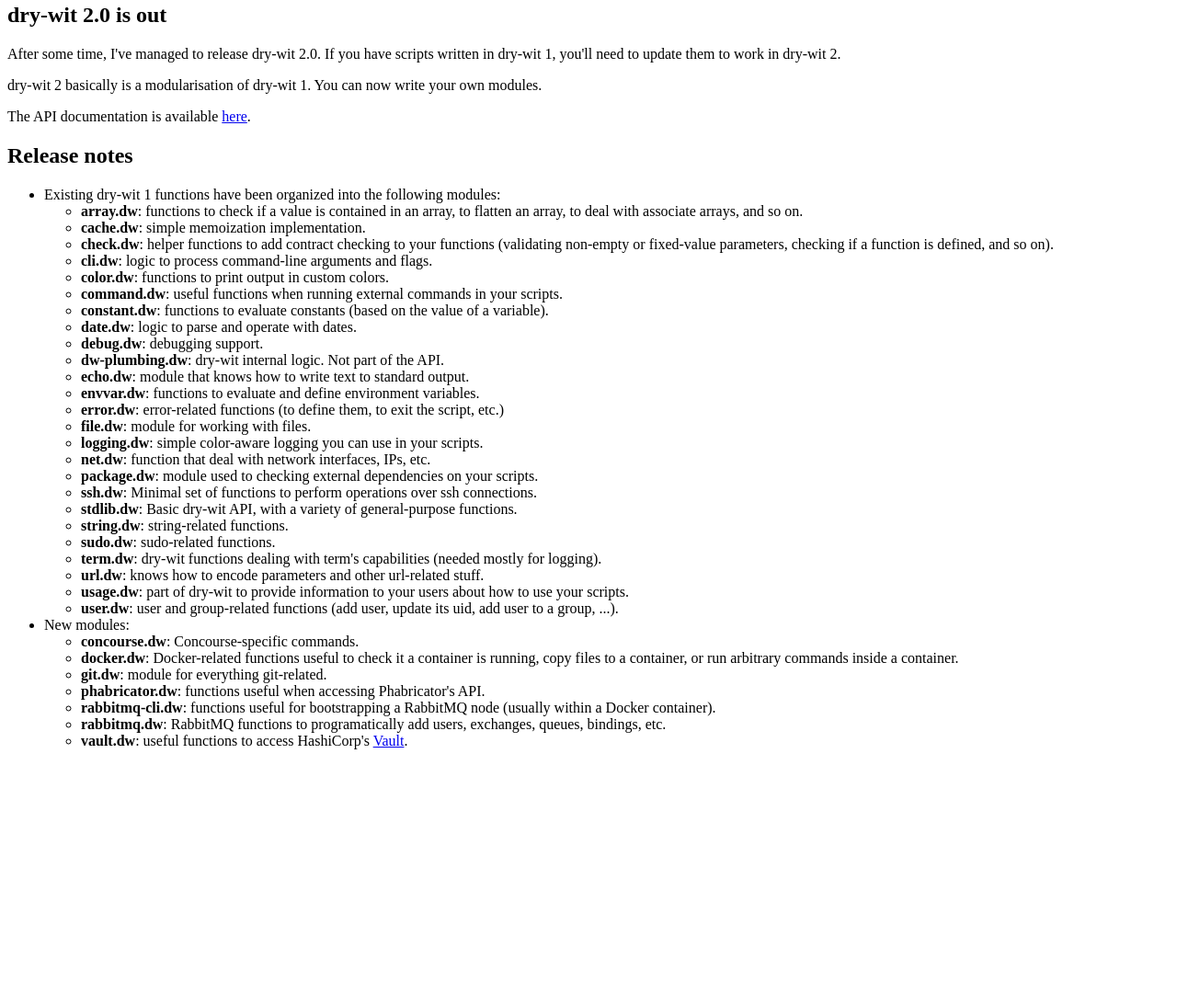
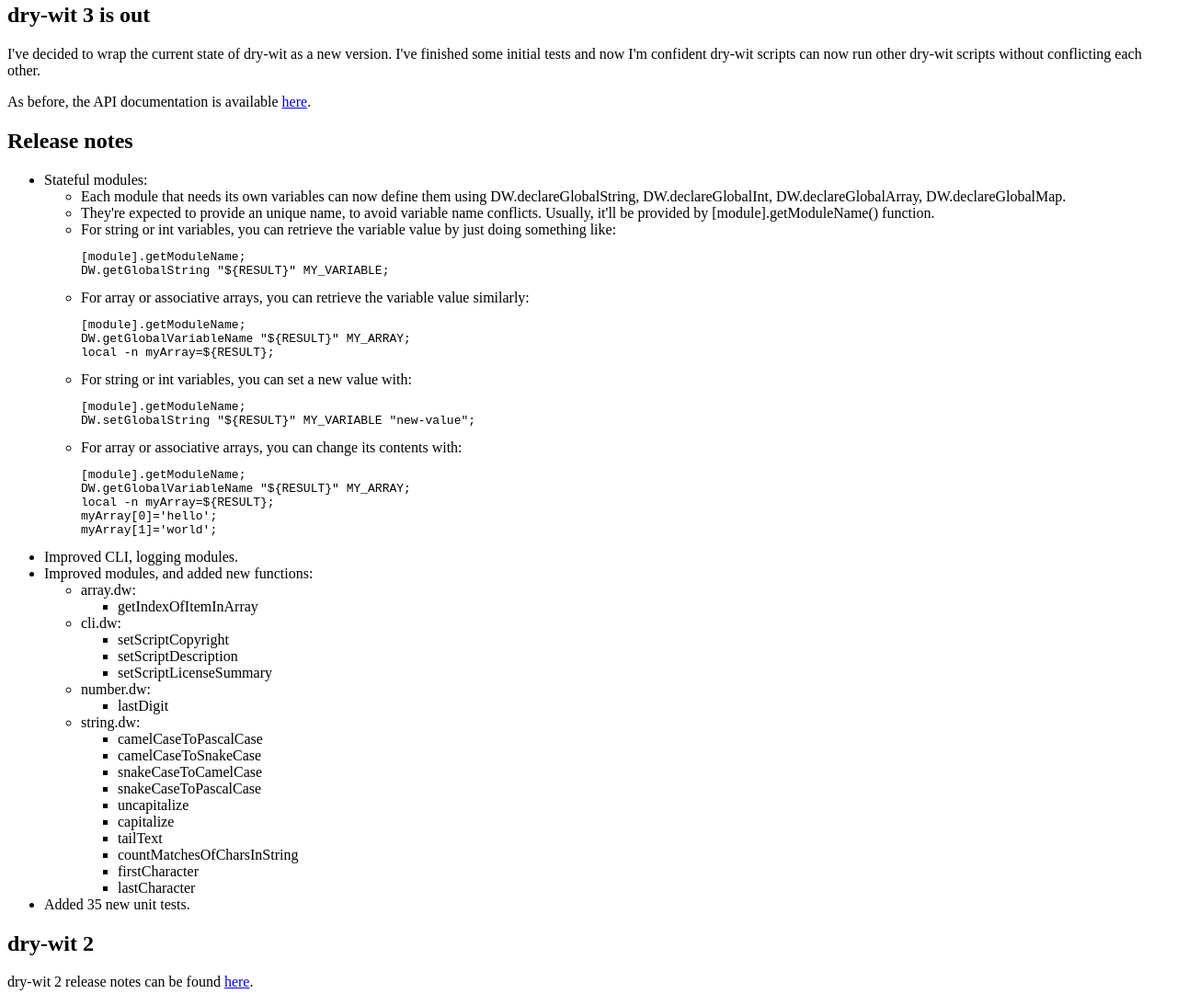
Before and after one commit to rydnr/dry-wit, a plain HTML site: page docs/index.html in a window 1280 px wide. Shown: the part 17-1110 px from the top of the page at 92% size. Before the commit the page ends 848 px from the top, so only its background shows below. Drawn offline with Linux system fonts and the light colour scheme.

Commit message:
Releasing dry-wit 3

```diff
--- a/docs/index.html
+++ b/docs/index.html
@@ -1,7 +1,7 @@
 <!doctype html>
 <html>
     <head>
-        <title>dry-wit</title>
+        <title>dry-wit 3 is out</title>
         <meta charset="utf-8" />
     </head>
     <body>
@@ -9,54 +9,78 @@
         <nav></nav>
         <main>
             <article>
-                <h1>dry-wit 2.0 is out</h1>
-                <p>After some time, I've managed to release dry-wit 2.0. If you have scripts written in dry-wit 1, you'll need to update them to work in dry-wit 2.</p>
-                <p>dry-wit 2 basically is a modularisation of dry-wit 1. You can now write your own modules.</p>
-                <p>The API documentation is available <a href="api.html">here</a>.</p>
+                <h1>dry-wit 3 is out</h1>
+                <p>I've decided to wrap the current state of dry-wit as a new version. I've finished some initial tests and now I'm confident dry-wit scripts can now run other dry-wit scripts without conflicting each other.</p>
+                <p>As before, the API documentation is available <a href="api.html">here</a>.</p>
                 <section>
                     <h2>Release notes</h2>
                     <ul>
-                        <li>Existing dry-wit 1 functions have been organized into the following modules:
+                        <li>Stateful modules:
                             <ul>
-                                <li><strong>array.dw</strong>: functions to check if a value is contained in an array, to flatten an array, to deal with associate arrays, and so on.</li>
-                                <li><strong>cache.dw</strong>: simple memoization implementation.</li>
-                                <li><strong>check.dw</strong>: helper functions to add contract checking to your functions (validating non-empty or fixed-value parameters, checking if a function is defined, and so on).</li>
-                                <li><strong>cli.dw</strong>: logic to process command-line arguments and flags.</li>
-                                <li><strong>color.dw</strong>: functions to print output in custom colors.</li>
-                                <li><strong>command.dw</strong>: useful functions when running external commands in your scripts.</li>
-                                <li><strong>constant.dw</strong>: functions to evaluate constants (based on the value of a variable).</li>
-                                <li><strong>date.dw</strong>: logic to parse and operate with dates.</li>
-                                <li><strong>debug.dw</strong>: debugging support.</li>
-                                <li><strong>dw-plumbing.dw</strong>: dry-wit internal logic. Not part of the API.</li>
-                                <li><strong>echo.dw</strong>: module that knows how to write text to standard output.</li>
-                                <li><strong>envvar.dw</strong>: functions to evaluate and define environment variables.</li>
-                                <li><strong>error.dw</strong>: error-related functions (to define them, to exit the script, etc.)</li>
-                                <li><strong>file.dw</strong>: module for working with files.</li>
-                                <li><strong>logging.dw</strong>: simple color-aware logging you can use in your scripts.</li>
-                                <li><strong>net.dw</strong>: function that deal with network interfaces, IPs, etc.</li>
-                                <li><strong>package.dw</strong>: module used to checking external dependencies on your scripts.</li>
-                                <li><strong>ssh.dw</strong>: Minimal set of functions to perform operations over ssh connections.</li>
-                                <li><strong>stdlib.dw</strong>: Basic dry-wit API, with a variety of general-purpose functions.</li>
-                                <li><strong>string.dw</strong>: string-related functions.</li>
-                                <li><strong>sudo.dw</strong>: sudo-related functions.</li>
-                                <li><strong>term.dw</strong>: dry-wit functions dealing with term's capabilities (needed mostly for logging).</li>
-                                <li><strong>url.dw</strong>: knows how to encode parameters and other url-related stuff.</li>
-                                <li><strong>usage.dw</strong>: part of dry-wit to provide information to your users about how to use your scripts.</li>
-                                <li><strong>user.dw</strong>: user and group-related functions (add user, update its uid, add user to a group, ...).</li>
+                                <li>Each module that needs its own variables can now define them using DW.declareGlobalString, DW.declareGlobalInt, DW.declareGlobalArray, DW.declareGlobalMap.</li>
+                                <li>They're expected to provide an unique name, to avoid variable name conflicts. Usually, it'll be provided by [module].getModuleName() function.</li>
+                                <li>For string or int variables, you can retrieve the variable value by just doing something like:
+                                    <pre>[module].getModuleName;
+DW.getGlobalString "${RESULT}" MY_VARIABLE;</pre></li>
+                                <li>For array or associative arrays, you can retrieve the variable value similarly:
+                                    <pre>[module].getModuleName;
+DW.getGlobalVariableName "${RESULT}" MY_ARRAY;
+local -n myArray=${RESULT};</pre></li>
+                                <li>For string or int variables, you can set a new value with:
+                                    <pre>[module].getModuleName;
+DW.setGlobalString "${RESULT}" MY_VARIABLE "new-value";</pre></li>
+                                <li>For array or associative arrays, you can change its contents with:
+                                    <pre>[module].getModuleName;
+DW.getGlobalVariableName "${RESULT}" MY_ARRAY;
+local -n myArray=${RESULT};
+myArray[0]='hello';
+myArray[1]='world';</pre></li>
                             </ul>
                         </li>
-                        <li>New modules:
+                        <li>Improved CLI, logging modules.</li>
+                        <li>Improved modules, and added new functions:
                             <ul>
-                                <li><strong>concourse.dw</strong>: Concourse-specific commands.</li>
-                                <li><strong>docker.dw</strong>: Docker-related functions useful to check it a container is running, copy files to a container, or run arbitrary commands inside a container.</li>
-                                <li><strong>git.dw</strong>: module for everything git-related.</li>
-                                <li><strong>phabricator.dw</strong>: functions useful when accessing Phabricator's API.</li>
-                                <li><strong>rabbitmq-cli.dw</strong>: functions useful for bootstrapping a RabbitMQ node (usually within a Docker container).</li>
-                                <li><strong>rabbitmq.dw</strong>: RabbitMQ functions to programatically add users, exchanges, queues, bindings, etc.</li>
-                                <li><strong>vault.dw</strong>: useful functions to access HashiCorp's <a href="https://www.vaultproject.io" alt="Vault homepage">Vault</a>.</li>
+                                <li>array.dw:
+                                    <ul>
+                                        <li>getIndexOfItemInArray</li>
+                                    </ul>
+                                </li>
+                                <li>cli.dw:
+                                    <ul>
+                                        <li>setScriptCopyright</li>
+                                        <li>setScriptDescription</li>
+                                        <li>setScriptLicenseSummary</li>
+                                    </ul>
+                                </li>
+                                <li>number.dw:
+                                    <ul>
+                                        <li>lastDigit</li>
+                                    </ul>
+                                </li>
+                                <li>string.dw:
+                                    <ul>
+                                        <li>camelCaseToPascalCase</li>
+                                        <li>camelCaseToSnakeCase</li>
+                                        <li>snakeCaseToCamelCase</li>
+                                        <li>snakeCaseToPascalCase</li>
+                                        <li>uncapitalize</li>
+                                        <li>capitalize</li>
+                                        <li>tailText</li>
+                                        <li>countMatchesOfCharsInString</li>
+                                        <li>firstCharacter</li>
+                                        <li>lastCharacter</li>
+                                    </ul>
+                                </li>
                             </ul>
                         </li>
+                        <li>Added 35 new unit tests.</li>
                     </ul>
+                </section>
+            </article>
+            <article>
+                <h1>dry-wit 2</h1>
+                <section>
+                    <p>dry-wit 2 release notes can be found <a href="release-2.html">here</a>.</p>
                 </section>
             </article>
         </main>
```
Also changed, not shown: docs/release-2.html (added, +65 -0 lines).
